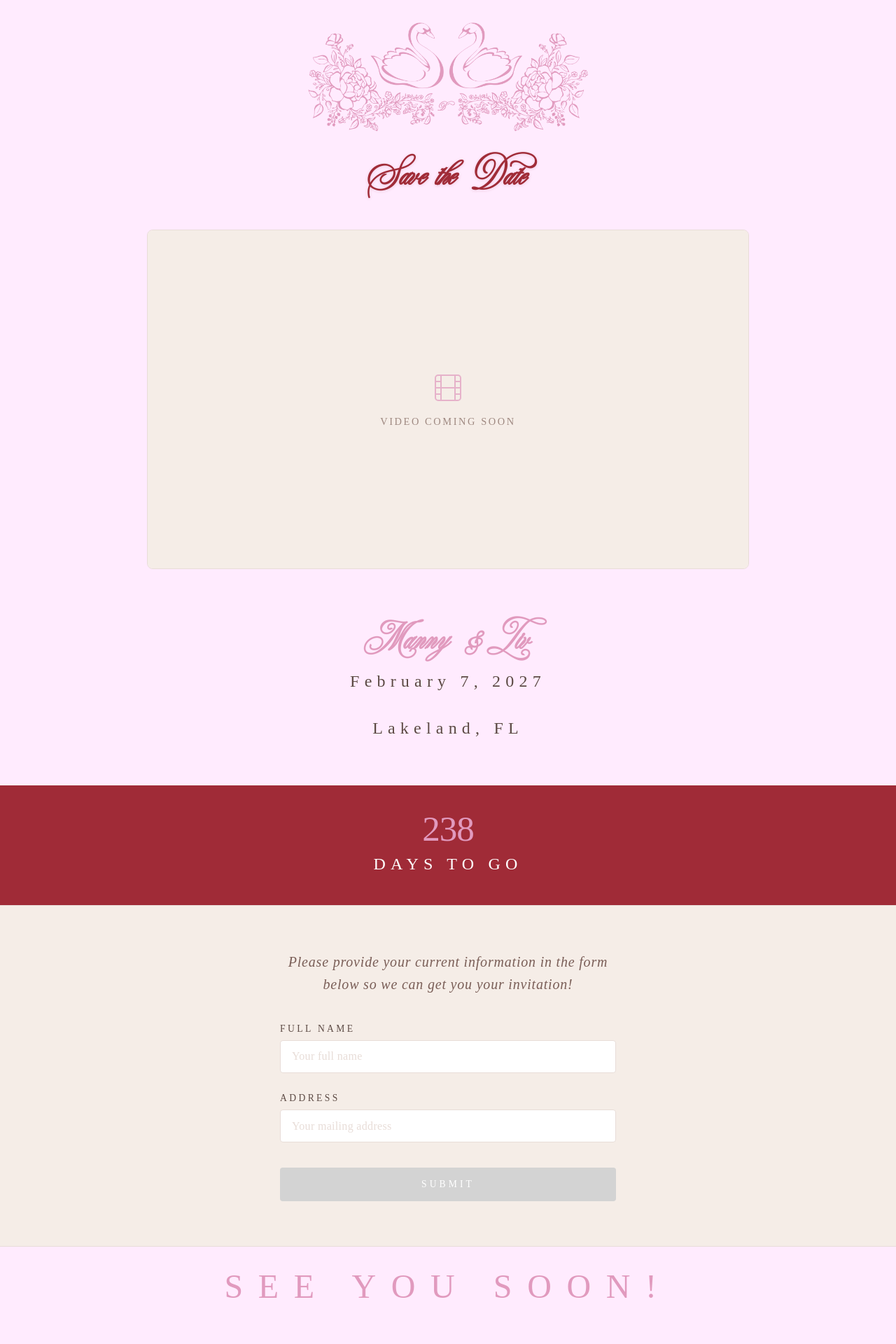
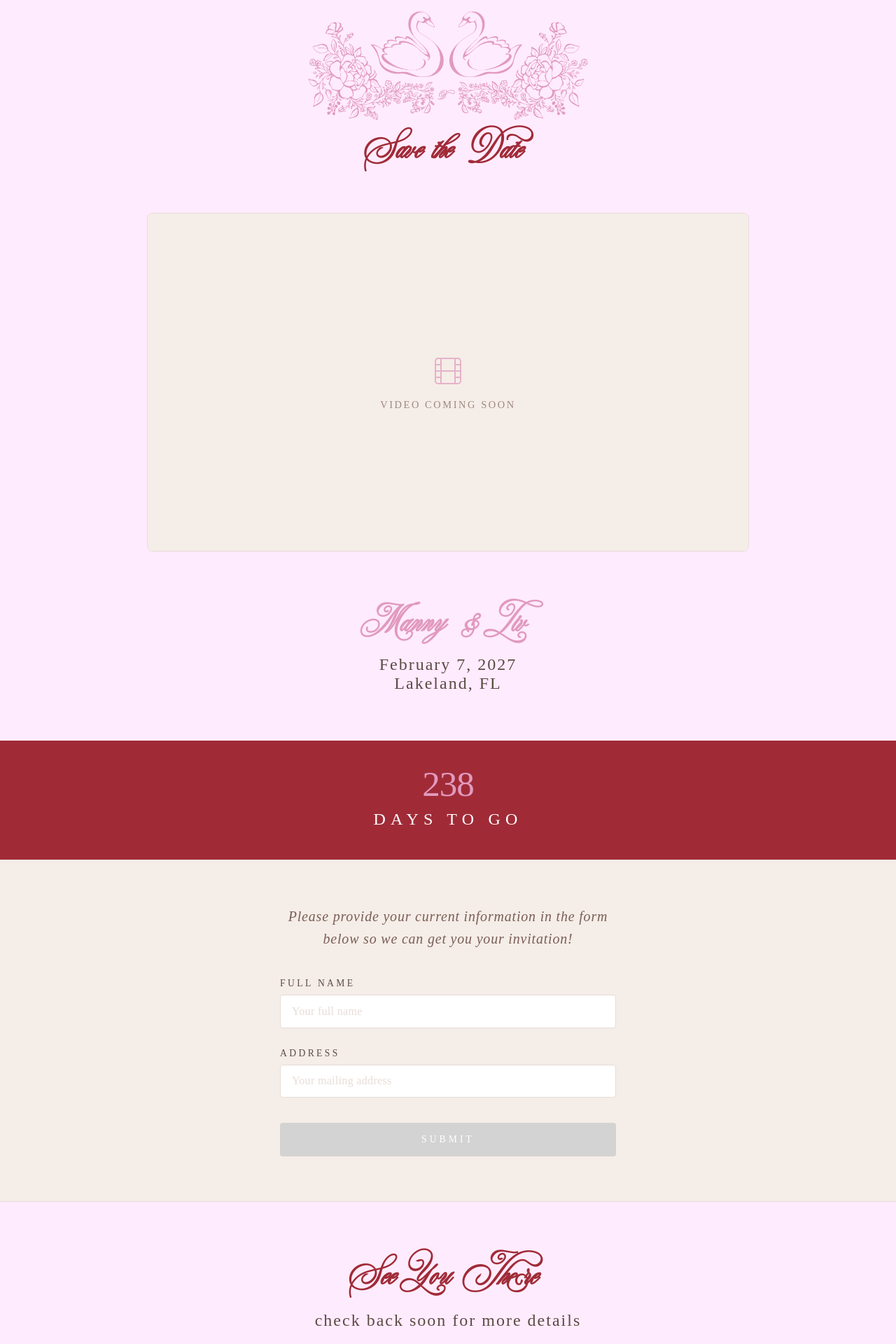
Before and after one commit to mannybennett/Wedding-Site, a React (Vite) app: page / in a window 1280 px wide. Shown: the top 1920 px of the page at 70% size. Before the commit the page ends 1895 px from the top, so only its background shows below. Built offline with nearby package versions, Linux system fonts and the light colour scheme; a web font is replaced by a local one.

Commit message:
Adjustments

```diff
--- a/src/App.css
+++ b/src/App.css
@@ -109,9 +109,9 @@ body {
   flex-direction: column;
   align-items: center;
   width: 100%;
-  padding: var(--spacing-sm);
+  /* padding: var(--spacing-sm); */
   /* background-color: var(--color-offwhite); */
-  gap: 2.5rem;
+  /* gap: 2.5rem; */
 }
 
 /* =============================================
@@ -134,15 +134,16 @@ body {
 .save-the-date {
   font-family: var(--font-secondary);
   font-size: clamp(3rem, 4vw, 4rem);
+  padding-right: 10px;
   /* font-weight: 300; */
   /* letter-spacing: clamp(0.1em, 1.5vw, 0.3em); */
   /* text-transform: uppercase; */
   color: var(--color-red);
   text-align: center;
-  line-height: 1.1;
+  /* line-height: 1.1; */
   /* padding-left: clamp(0.5rem, 0.5rem, 3rem); */
-  margin-bottom: var(--spacing-md);
-  text-shadow: 0 1px 4px rgba(140, 21, 48, 0.15);
+  /* margin-bottom: var(--spacing-md); */
+  /* text-shadow: 0 1px 4px rgba(140, 21, 48, 0.15); */
 }
 
 /* =============================================
@@ -210,6 +211,7 @@ body {
   display: flex;
   flex-direction: column;
   align-items: center;
+  margin-top: var(--spacing-lg);
 }
 
 .video-container {
@@ -276,6 +278,7 @@ body {
   line-height: 1;
   margin-bottom: var(--spacing-sm);
   margin-top: var(--spacing-lg);
+  padding-right: 10px;
 }
 
 .ampersand {
@@ -287,10 +290,19 @@ body {
 .wedding-details {
   font-family: var(--font-primary);
   font-size: clamp(1.25rem, 2vw, 1.5rem);
-  letter-spacing: clamp(0.15em, 1vw, 0.30em);
+  letter-spacing: 2px;
   /* text-transform: uppercase; */
   color: var(--color-grey-dark);
   margin-bottom: var(--spacing-lg);
+  font-weight: 400;
+}
+
+.wedding-details2 {
+  font-family: var(--font-primary);
+  font-size: clamp(1.25rem, 2vw, 1.5rem);
+  letter-spacing: 2px;
+  /* text-transform: uppercase; */
+  color: var(--color-grey-dark);
   font-weight: 400;
 }
 
@@ -493,20 +505,22 @@ body {
   display: flex;
   flex-direction: column;
   align-items: center;
-  margin: var(--spacing-md) 0;
+  margin: var(--spacing-xl) 0;
+  padding-bottom: var(--spacing-xl);
   /* padding: var(--spacing-sm); */
   /* gap: var(--spacing-sm); */
 }
 
 .see-you-soon {
-  font-family: var(--font-primary);
-  font-size: clamp(1.5rem, 5vw, 3rem);
-  font-weight: 300;
-  letter-spacing: clamp(0.2em, 2vw, 0.45em);
-  text-transform: uppercase;
-  color: var(--color-pink-dark);
+  font-family: var(--font-secondary);
+  font-size: clamp(3rem, 4vw, 4rem);
+  font-weight: bold;
+  /* letter-spacing: clamp(0.2em, 2vw, 0.45em); */
+  /* text-transform: uppercase; */
+  color: var(--color-red);
+  padding-right: 10px;
   text-align: center;
-  line-height: 1.2;
+  /* line-height: 1.1; */
 }
 
 .footer-emblem {
--- a/src/App.jsx
+++ b/src/App.jsx
@@ -107,7 +107,7 @@ export default function SaveTheDate() {
           Manny <span className="ampersand">&amp;</span> Liv
         </h2>
 
-        <p className="wedding-details">February 7, 2027</p>
+        <p className="wedding-details2">February 7, 2027</p>
         <p className="wedding-details">Lakeland, FL</p>
 
         <div className="countdown-wrapper" aria-label={`${daysToGo} days to go`}>
@@ -201,7 +201,8 @@ export default function SaveTheDate() {
       <footer className="footer-section">
         {/* <div className="divider" aria-hidden="true" /> */}
 
-        <p className="see-you-soon">See You Soon!</p>
+        <p className="see-you-soon">See You There</p>
+        <p className="wedding-details2">check back soon for more details</p>
 
         {/* <div className="emblem-wrapper" aria-hidden="true">
           <img src={EMBLEM_URL} alt="" />
```
